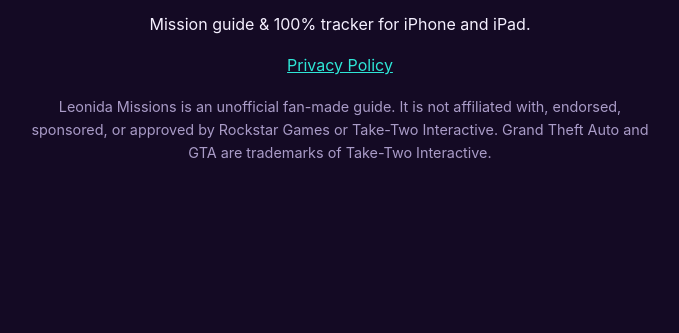
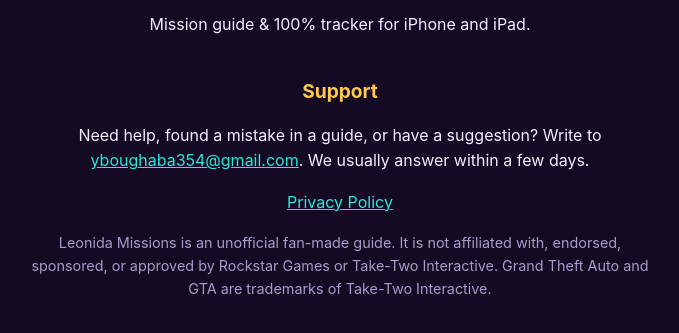
Before and after one commit to youssefb354-collab/leonida-missions-config, a plain HTML site: page index.html in a window 1280 px wide. Shown: the part 165-498 px from the top of the page, without its empty margins (300-979 px from the left). Drawn offline with Linux system fonts and the light colour scheme.

Commit message:
Add support email to site and privacy policy

```diff
--- a/index.html
+++ b/index.html
@@ -8,6 +8,7 @@
   body { font-family: -apple-system, BlinkMacSystemFont, "Segoe UI", Roboto, sans-serif; background: #140A24; color: #F5F0FF; line-height: 1.6; margin: 0; }
   main { max-width: 640px; margin: 0 auto; padding: 64px 20px; text-align: center; }
   h1 { font-size: 2.4rem; background: linear-gradient(90deg, #FF3D8B, #FF8A3D, #FFC94A); -webkit-background-clip: text; background-clip: text; color: transparent; }
+  h2 { color: #FFC94A; font-size: 1.2rem; margin-top: 2em; }
   a { color: #2EE6D6; }
   .dim { color: #A99BC7; font-size: 0.9rem; }
 </style>
@@ -16,6 +17,8 @@
 <main>
 <h1>Leonida Missions</h1>
 <p>Mission guide &amp; 100% tracker for iPhone and iPad.</p>
+<h2>Support</h2>
+<p>Need help, found a mistake in a guide, or have a suggestion? Write to <a href="mailto:yboughaba354@gmail.com">yboughaba354@gmail.com</a>. We usually answer within a few days.</p>
 <p><a href="privacy.html">Privacy Policy</a></p>
 <p class="dim">Leonida Missions is an unofficial fan-made guide. It is not affiliated with, endorsed, sponsored, or approved by Rockstar Games or Take-Two Interactive. Grand Theft Auto and GTA are trademarks of Take-Two Interactive.</p>
 </main>
```
Also changed, not shown: privacy.html (+1 -1 lines).
